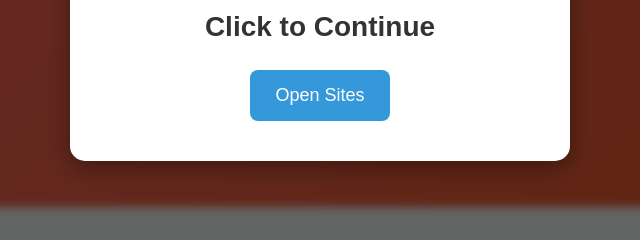
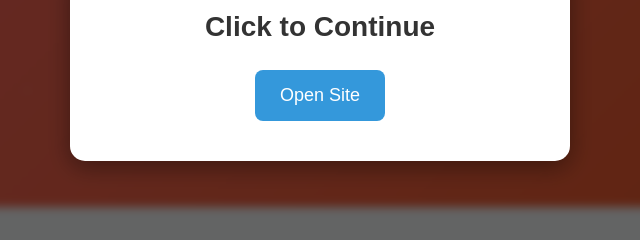
Before and after one commit to danny123-hue/wearora, a plain HTML site: page index.html in a window 1280 px wide. Shown: the part 337-577 px from the top of the page, 320-960 px from the left. Drawn offline with Linux system fonts and the light colour scheme.

Commit message:
Update index.html

```diff
--- a/index.html
+++ b/index.html
@@ -782,7 +782,7 @@
   <div id="overlay" class="overlay">
     <div class="popup">
       <h2>Click to Continue</h2>
-      <button>Open Sites</button>
+      <button>Open Site</button>
     </div>
   </div>
 
```
